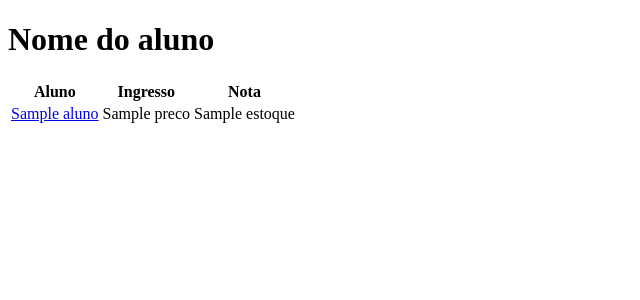
After one commit to LarisseRocha/Trabalho2, a Django app: template trab2web/templates/aluno.html in a window 1280 px wide. The commit adds this page. Shown: the top 300 px of the page, without its empty margins (0-640 px from the left). Run offline with Django 3.2, Linux system fonts and the light colour scheme; the template is opened without the code that fills it: most values are stand-ins (such as "Sample title", 1, 10 or a date in 2020); some libraries are stand-ins or nearby versions.

Commit message:
Exibindo informações do banco de dados no template

```diff
--- /dev/null
+++ b/trab2web/templates/aluno.html
@@ -0,0 +1,27 @@
+<!DOCTYPE html>
+<html lang="pt-br">
+<head>
+    <meta charset="UTF-8">
+    <title>Title</title>
+</head>
+<body>
+    <h1>Nome do aluno</h1>
+    <table>
+      <thead>
+        <tr>
+          <th>Aluno</th>
+          <th>Ingresso</th>
+          <th>Nota</th>
+        </tr>
+      </thead>
+<tbody>
+    <tr>
+      <td><a href="{% url 'index' %}">{{ aluno.nome }}</a></td>
+      <td>{{ aluno.preco }}</td>
+      <td>{{ aluno.estoque }}</td>
+    </tr>
+</tbody>
+</table>
+
+</body>
+</html>
--- a/trab2web/urls.py
+++ b/trab2web/urls.py
@@ -1,6 +1,7 @@
 from django.urls import path
-from .views import index
+from .views import index, aluno
 
 urlpatterns = [
-   path('', index),
+   path('', index, name='index'),
+   path('aluno/<int:id>', aluno, name='aluno'),
 ]
```
Also changed, not shown: trab2web/templates/index.html (+27 -3 lines), trab2web/views.py (+11 -6 lines), db.sqlite3.
